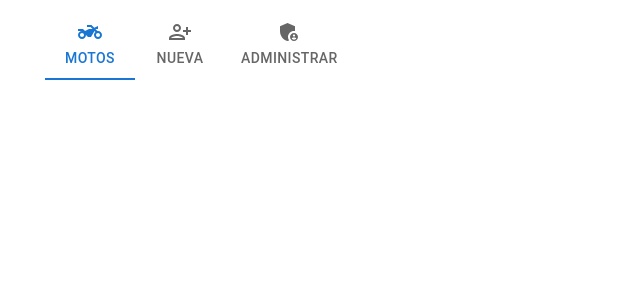
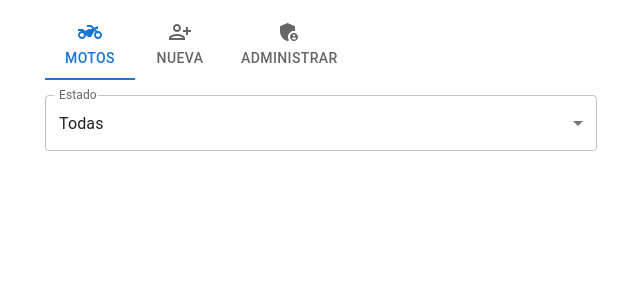
Before and after one commit to Dairo01001/swash, a React (Create React App) app: page /admin in a window 1280 px wide. Shown: the top 300 px of the page, without its empty margins (319-959 px from the left). Built offline with nearby package versions, Linux system fonts and the light colour scheme; no server answers.

Commit message:
Select Bike

```diff
--- /dev/null
+++ b/src/components/SelectBike/index.jsx
@@ -0,0 +1,33 @@
+import { FormControl, InputLabel, MenuItem, Select } from "@mui/material";
+import { Box } from "@mui/system";
+import { useState } from "react";
+
+const SelectBike = () => {
+  const [stateBike, setStateBike] = useState("all");
+
+  const handleChange = (e) => {
+    setStateBike(e.target.value);
+  };
+
+  return (
+    <Box sx={{
+        marginTop: "15px"
+    }}>
+      <FormControl fullWidth>
+        <InputLabel id="state-bike">Estado</InputLabel>
+        <Select
+          labelId="state-bike"
+          value={stateBike}
+          label="Todas"
+          onChange={handleChange}
+        >
+          <MenuItem value={"all"}>Todas</MenuItem>
+          <MenuItem value={"presale"}>Pre-Venta</MenuItem>
+          <MenuItem value={"sale"}>Venta</MenuItem>
+        </Select>
+      </FormControl>
+    </Box>
+  );
+};
+
+export default SelectBike;
--- a/src/pages/Admin/index.jsx
+++ b/src/pages/Admin/index.jsx
@@ -4,6 +4,7 @@ import TwoWheelerIcon from "@mui/icons-material/TwoWheeler";
 import AdminPanelSettingsIcon from "@mui/icons-material/AdminPanelSettings";
 import { useState } from "react";
 import AdminList from "../../components/AdminList";
+import SelectBike from "../../components/SelectBike";
 
 const Admin = () => {
   const [value, setValue] = useState(0);
@@ -19,7 +20,7 @@ const Admin = () => {
         <Tab icon={<PersonAddAltIcon />} label="Nueva" />
         <Tab icon={<AdminPanelSettingsIcon />} label="Administrar" />
       </Tabs>
-      {value === 2 ? <AdminList /> : null}
+      {value === 0 ? <SelectBike /> : value === 1 ? null : <AdminList />}
     </div>
   );
 };
```
